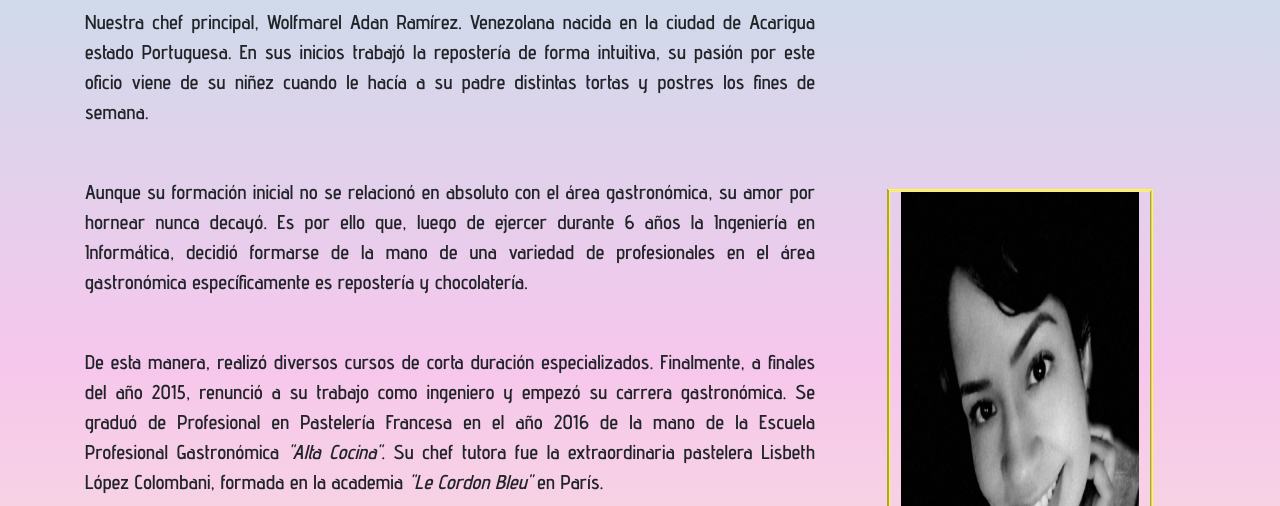
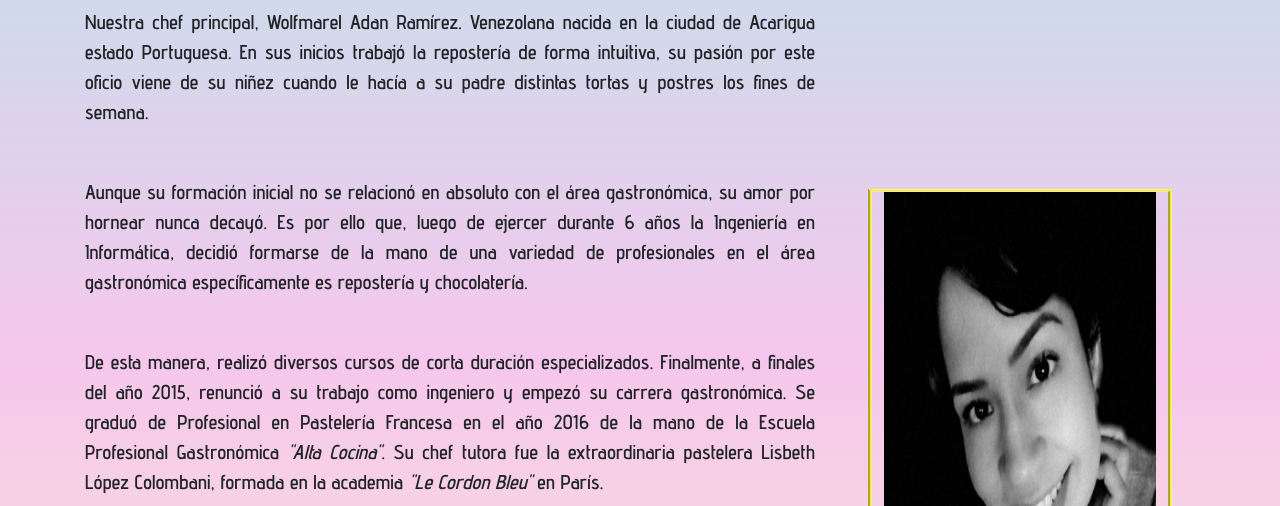
Before and after one commit to wolfmarel/desafio_clase15, a website: page nosotros.html in a window 1280 px wide. Shown: the part 257-763 px from the top of the page. Drawn offline with nearby package versions, Linux system fonts and the light colour scheme; a web font is replaced by a local one.

Commit message:
Inclusión de archivos .gitignore y readme, modificación de package json, ajuste de imagen en nosotros.html

```diff
--- a/package.json
+++ b/package.json
@@ -1,5 +1,5 @@
 {
-  "name": "clase_11",
+  "name": "espaciodulcearte",
   "version": "1.0.0",
   "description": "",
   "main": "index.js",
--- a/scss/_estilos_nosotros.scss
+++ b/scss/_estilos_nosotros.scss
@@ -13,5 +13,5 @@ ESTILOS DE NOSOTROS
 .fotoWolfNosotros{
     border-style: double groove;
     border-width: 5px;
-    transform: scale(0.7,0.6);
+    transform: scale(0.8,0.6);
 }
```
Also changed, not shown: README.md (added), css/destino.css, 1 other file.
